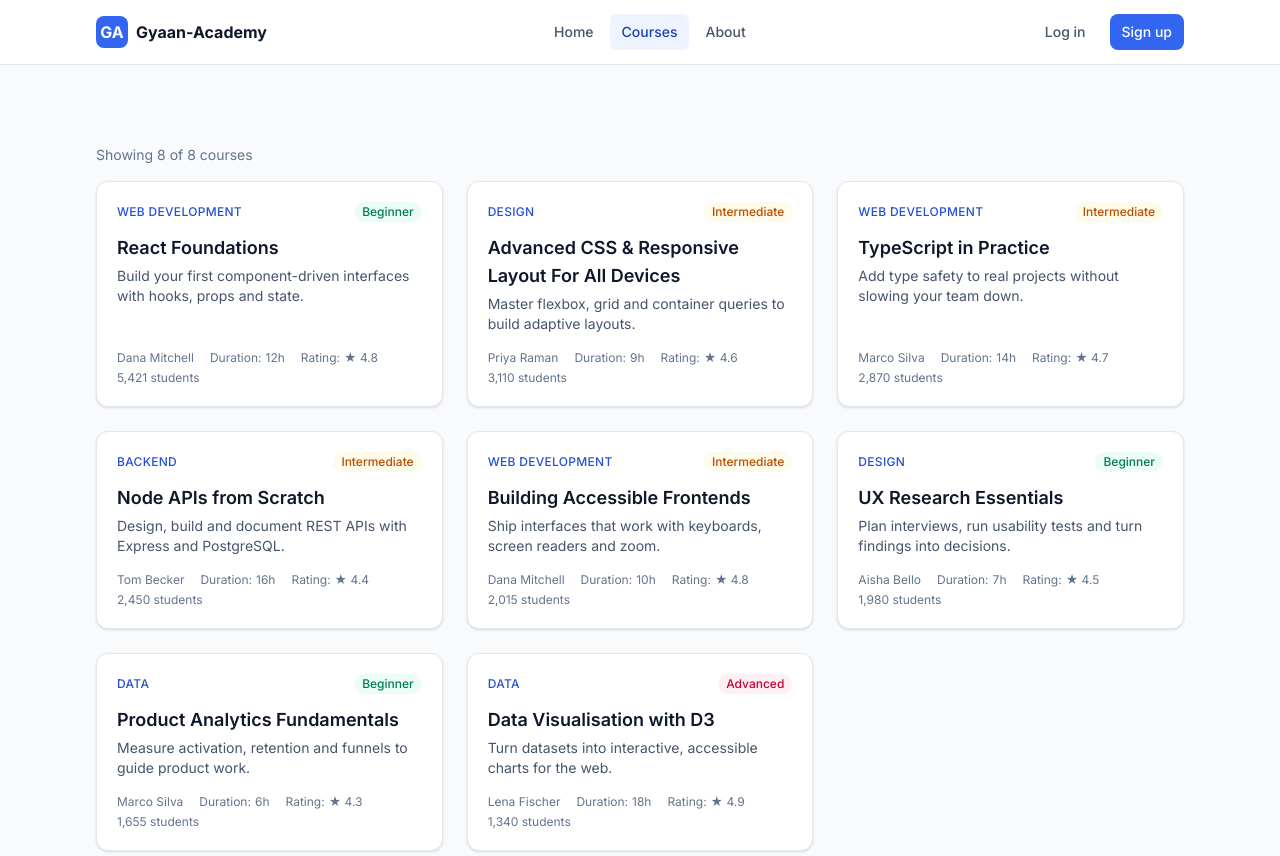
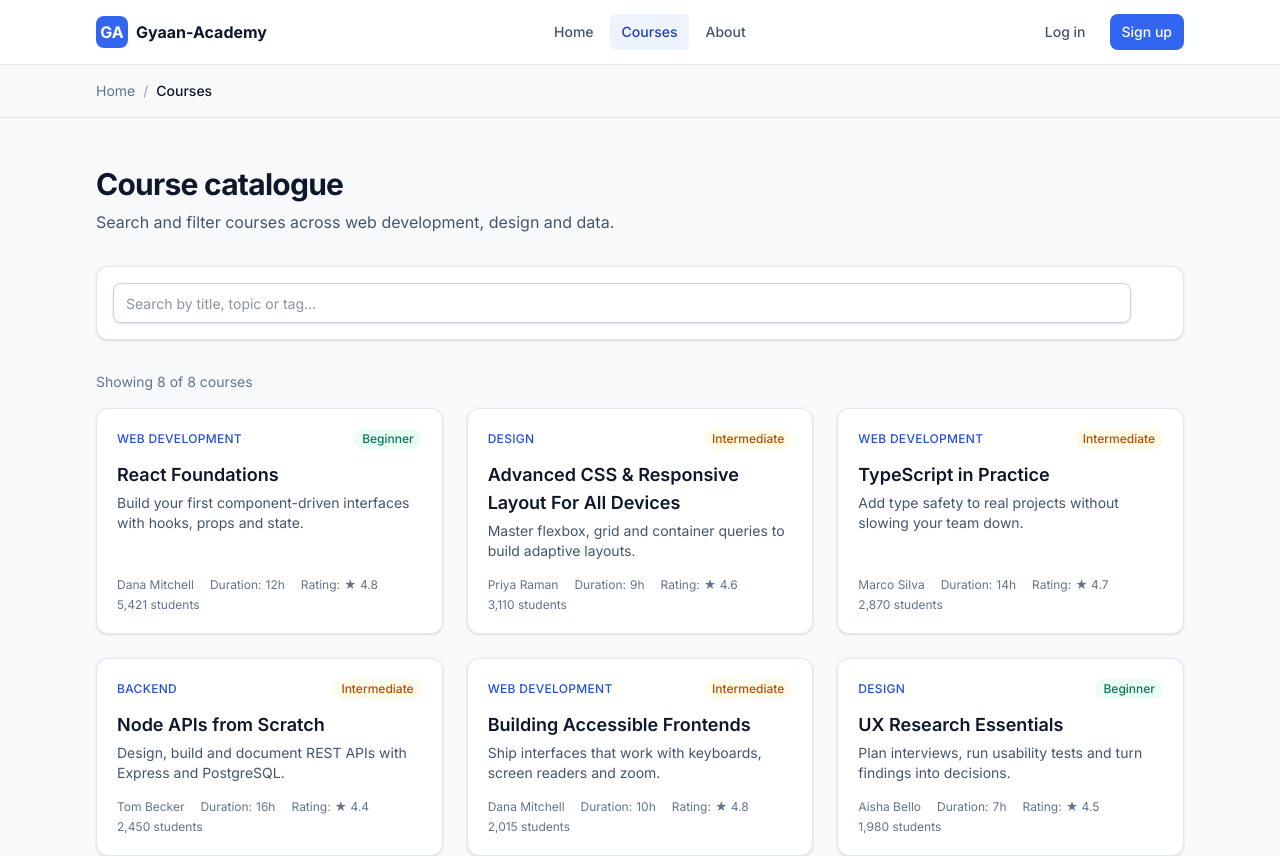
Before and after one commit to Spiya2/Gyaan-Academy, a React (Vite) app: page /courses in a window 1280 px wide. Shown: the top 856 px of the page. Built offline with nearby package versions, Linux system fonts and the light colour scheme.

Commit message:
added breadcrumbs to all pages

```diff
--- a/src/pages/About.jsx
+++ b/src/pages/About.jsx
@@ -26,6 +26,26 @@ const team = [
 export default function About() {
   return (
     <>
+    <section className="border-b border-slate-200 bg-slate-50">
+<Container className="py-4">
+<nav aria-label="Breadcrumb">
+<ol className="flex items-center gap-2 text-sm">
+<li>
+<a href="/" className="text-slate-500 hover:text-brand-600" >
+Home
+</a>
+</li>
+<li className="text-slate-400" aria-hidden="true">
+/
+</li>
+<li className="font-medium text-slate-900" aria-current="page">
+About
+</li>
+</ol>
+</nav>
+</Container>
+</section>
+
       <section className="border-b border-slate-200 bg-white">
         <Container className="max-w-3xl py-16">
           <h1 className="text-4xl font-bold tracking-tight text-slate-900">About GyaanAcademy</h1>
--- a/src/pages/Courses.jsx
+++ b/src/pages/Courses.jsx
@@ -49,16 +49,37 @@ export default function Courses() {
     'h-10 rounded-lg border border-slate-300 bg-white px-3 text-sm text-slate-700 shadow-sm focus:border-brand-500 focus:outline-none focus:ring-2 focus:ring-brand-100'
 
   return (
+    <>
+    <section className="border-b border-slate-200 bg-slate-50">
+<Container className="py-4">
+<nav aria-label="Breadcrumb">
+<ol className="flex items-center gap-2 text-sm">
+<li>
+<a href="/" className="text-slate-500 hover:text-brand-600" >
+Home
+</a>
+</li>
+<li className="text-slate-400" aria-hidden="true">
+/
+</li>
+<li className="font-medium text-slate-900" aria-current="page">
+Courses
+</li>
+</ol>
+</nav>
+</Container>
+</section>
+
     <Container className="py-12">
-      <header className="max-w-2xl hidden">
+      <header className="max-w-2xl">
         <h1 className="text-3xl font-bold tracking-tight text-slate-900">Course catalogue</h1>
         <p className="mt-2 text-slate-600">
-          Search and filter {status === 'success' ? courses.length : ''} courses across web
+          Search and filter courses across web
           development, design and data.
         </p>
       </header>
 
-      <Card className="mt-8 p-4 hidden">
+      <Card className="mt-8 p-4">
         <div className="grid gap-3 md:grid-cols-[1fr_auto_auto_auto]">
           <div>
             <label htmlFor="course-search" className="sr-only">
@@ -74,59 +95,7 @@ export default function Courses() {
             />
           </div>
 
-          <div>
-            <label htmlFor="filter-category" className="sr-only">
-              Filter by category
-            </label>
-            <select
-              id="filter-category"
-              value={category}
-              onChange={(event) => setCategory(event.target.value)}
-              className={selectClass}
-            >
-              {categories.map((option) => (
-                <option key={option} value={option}>
-                  {option === 'All' ? 'All categories' : option}
-                </option>
-              ))}
-            </select>
-          </div>
 
-          <div>
-            <label htmlFor="filter-level" className="sr-only">
-              Filter by level
-            </label>
-            <select
-              id="filter-level"
-              value={level}
-              onChange={(event) => setLevel(event.target.value)}
-              className={selectClass}
-            >
-              {LEVELS.map((option) => (
-                <option key={option} value={option}>
-                  {option === 'All' ? 'All levels' : option}
-                </option>
-              ))}
-            </select>
-          </div>
-
-          <div>
-            <label htmlFor="sort-by" className="sr-only">
-              Sort courses
-            </label>
-            <select
-              id="sort-by"
-              value={sort}
-              onChange={(event) => setSort(event.target.value)}
-              className={selectClass}
-            >
-              {Object.entries(SORTS).map(([value, label]) => (
-                <option key={value} value={value}>
-                  {label}
-                </option>
-              ))}
-            </select>
-          </div>
         </div>
       </Card>
 
@@ -155,5 +124,6 @@ export default function Courses() {
         )}
       </div>
     </Container>
+    </>
   )
 }
```
